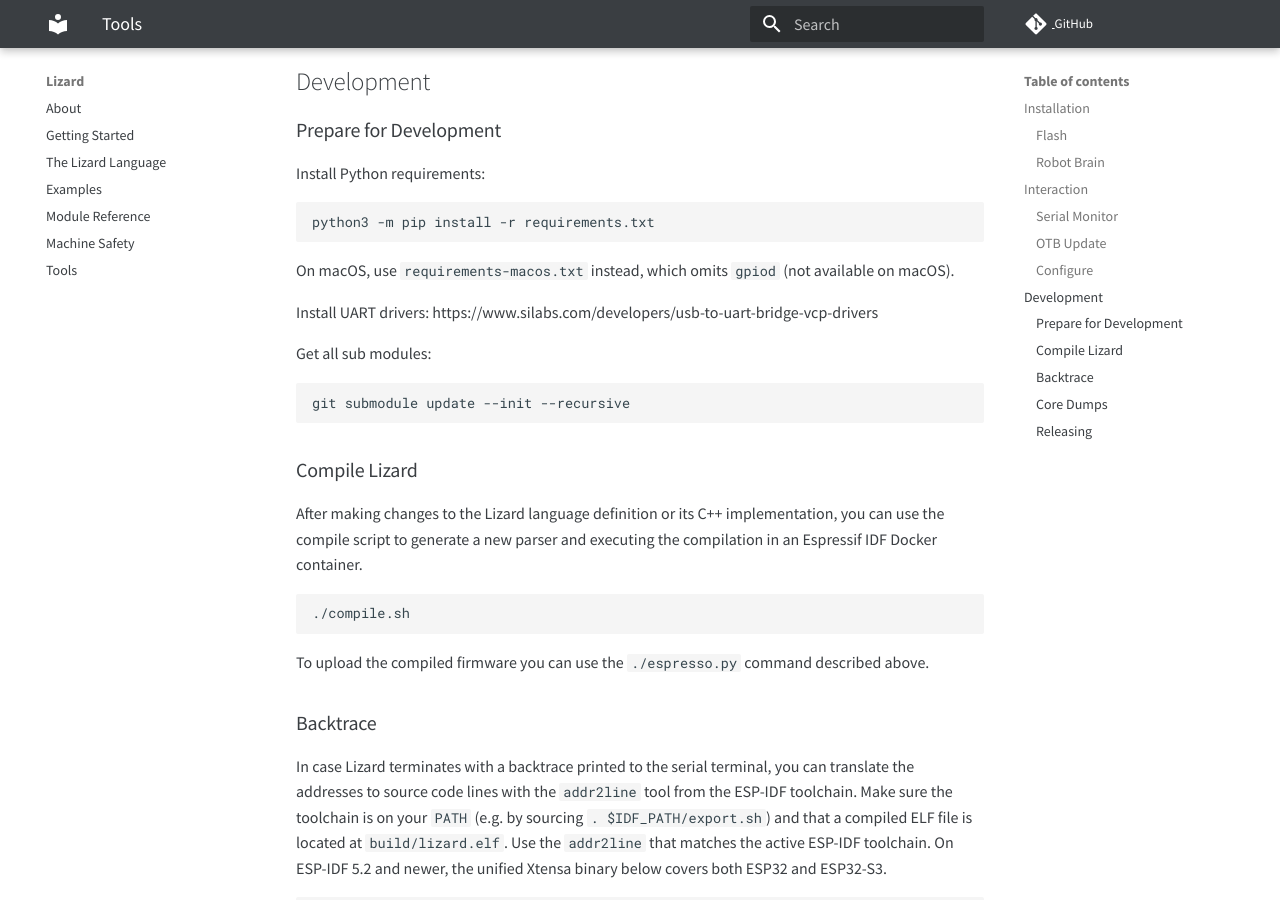
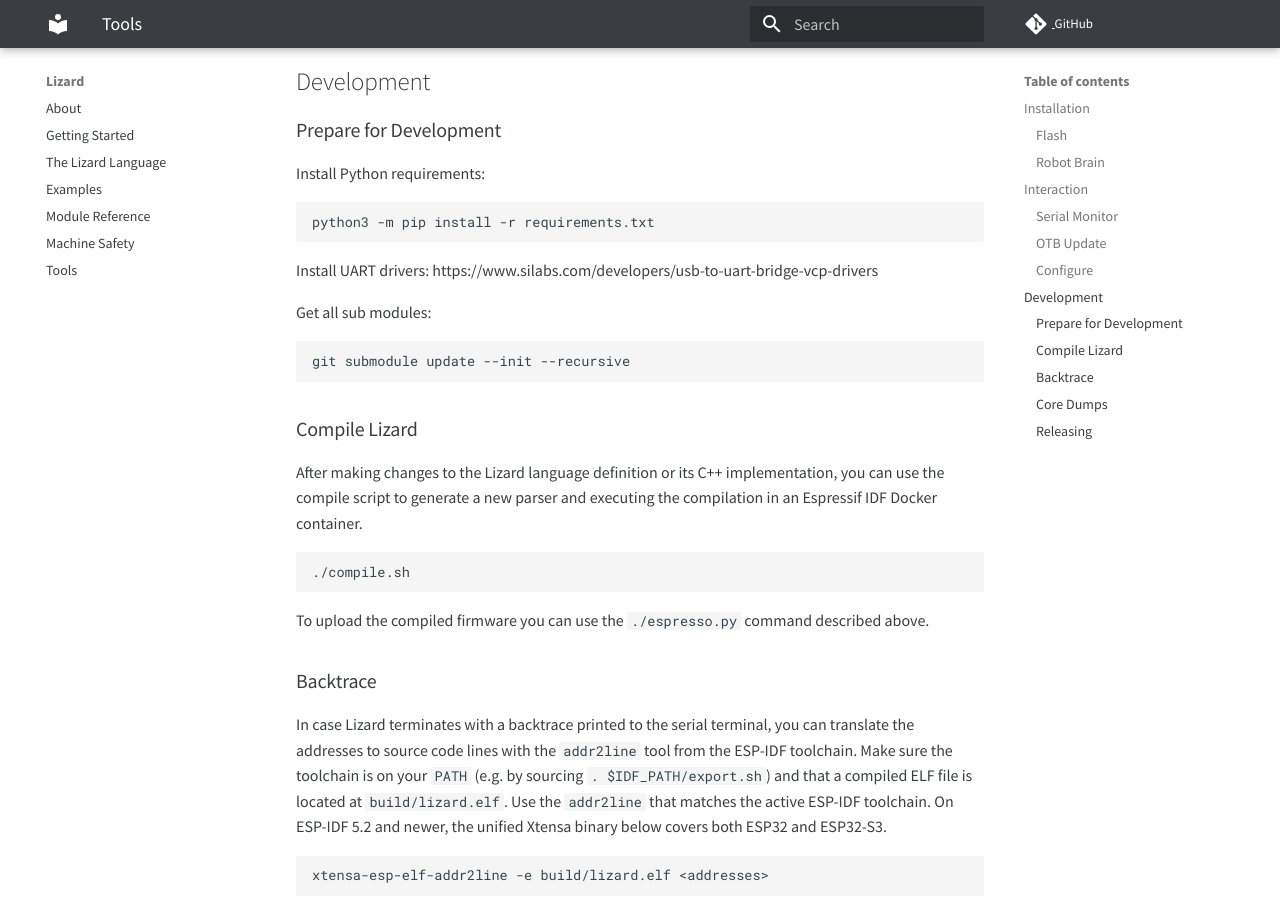
Before and after one commit to zauberzeug/lizard, an MkDocs documentation site: the page built from docs/tools.md, in a window 1280 px wide and 900 px high, scrolled down 3818 px. Built offline with MkDocs 1.6.1 and Material for MkDocs 9.7.7, drawn with Linux system fonts in a browser that asks for light colours; comment, search, counter and statistics services are not loaded.

Commit message:
Replace requirements-macos.txt with a platform marker on gpiod
gpiod is the only Linux-only requirement, and a PEP 508 marker skips it
on macOS without a second file. This also makes the requirements.txt in
the release zip installable, which the unshipped -r include broke.

Co-Authored-By: Claude Fable 5 <noreply@anthropic.com>
Claude-Session: https://claude.ai/code/session_01AbM2cbKhhLFNqD1PYggM8q

````diff
--- a/docs/tools.md
+++ b/docs/tools.md
@@ -162,8 +162,6 @@ Install Python requirements:
 python3 -m pip install -r requirements.txt
 ```
 
-On macOS, use `requirements-macos.txt` instead, which omits `gpiod` (not available on macOS).
-
 Install UART drivers: https://www.silabs.com/developers/usb-to-uart-bridge-vcp-drivers
 
 Get all sub modules:
--- a/requirements-macos.txt
+++ /dev/null
@@ -1,4 +0,0 @@
-esp-coredump
-esptool
-prompt_toolkit
-pyserial
````
Also changed, not shown: requirements.txt (+5 -2 lines).
